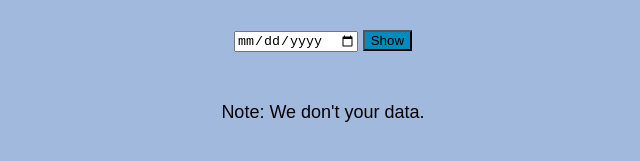
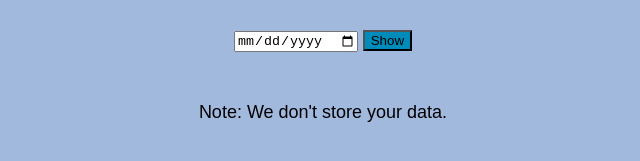
Before and after one commit to Raghav888/Birthday-Palindrome, a plain HTML site: page index.html in a window 1280 px wide. Shown: the part 161-322 px from the top of the page, 317-957 px from the left. Drawn offline with Linux system fonts and the light colour scheme.

Commit message:
Update index.html

```diff
--- a/index.html
+++ b/index.html
@@ -15,7 +15,7 @@
         <input id="bday-input" type="date" />
 
         <button id="show-btn">Show</button>
-        <p>Note: We don't your data.</p>
+        <p>Note: We don't store your data.</p>
         <p id="result"></p>
     </main>
     <script src="script.js"></script>
```
